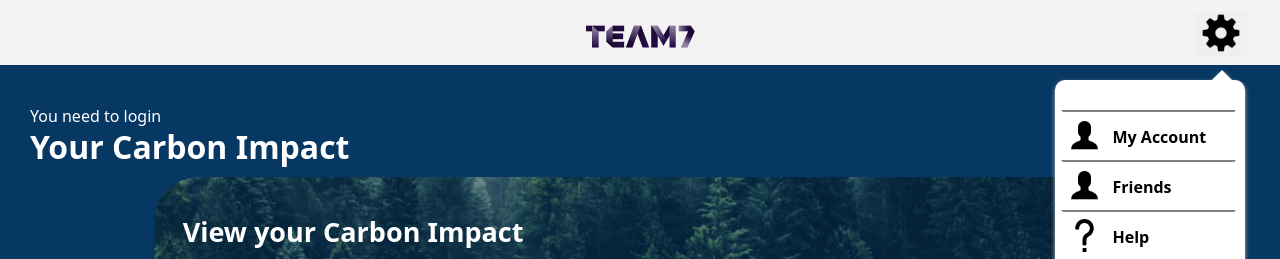
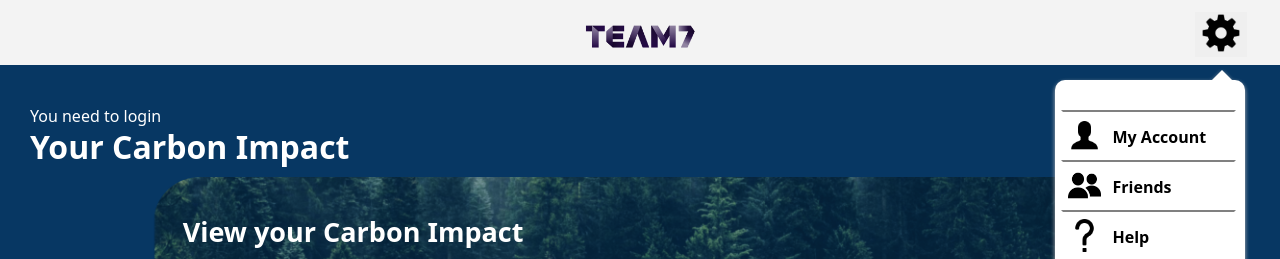
Before and after one commit to He1mont/CapitalOne-Carbon-Impact, a React (Create React App) app in the folder frontend/: page /home in a window 1280 px wide. Both pictures are taken after a click on the button 1221 px from the left and 34 px from the top of the page. Shown: the top 259 px of the page. Built offline with nearby package versions, Linux system fonts and the light colour scheme.

Commit message:
feat: add a friend icon in the home page

```diff
--- a/frontend/src/pages/HomePage.js
+++ b/frontend/src/pages/HomePage.js
@@ -47,7 +47,7 @@ function Head({name, id}) {
               <div className={styles.dropdownTxt}><b>My Account</b></div>
             </div>
             <div className={styles.dropdownBtn} style={{ top: '80px' }} onClick={handleFriendsClick}>
-              <img src="/images/user.png" alt="Settings" className={styles.dropdownImg} />
+              <img src="/images/friends.png" alt="Settings" className={styles.dropdownImg} />
               <div className={styles.dropdownTxt}><b>Friends</b></div>
             </div>
             <div className={styles.dropdownBtn} style={{ top: '130px' }} onClick={handleHelpClick}>
```
Also changed, not shown: frontend/public/images/friends.png (added).
